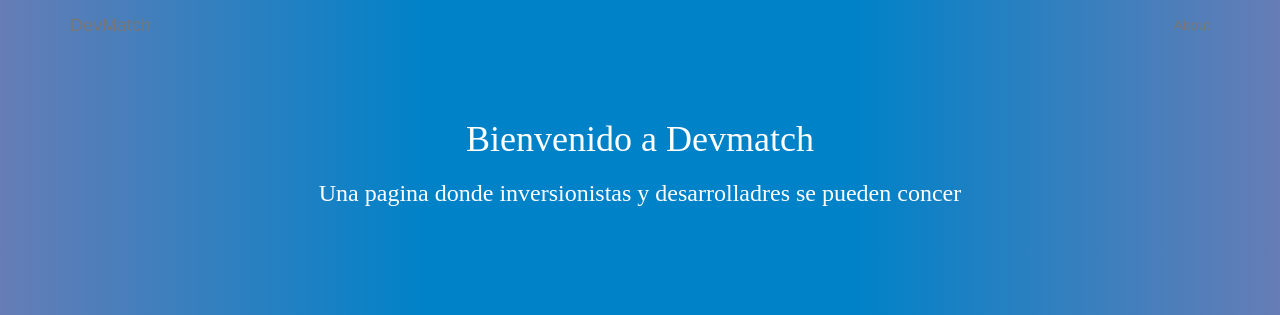
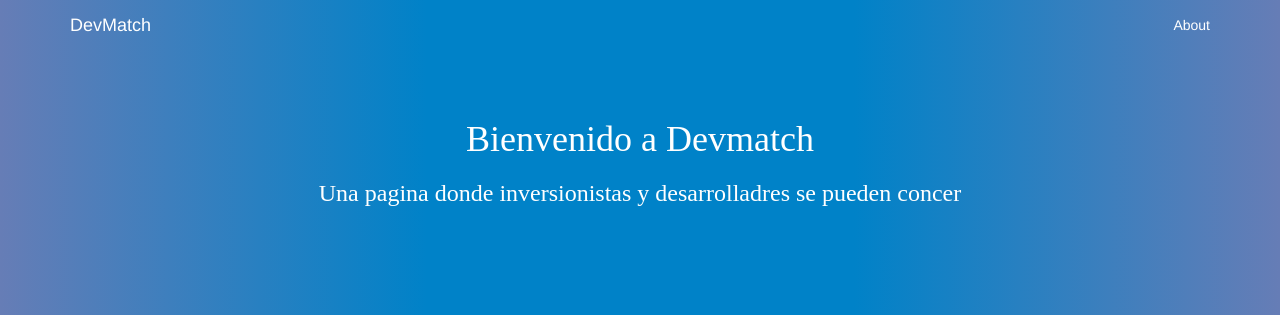
Before and after one commit to AlepsVillarreal/Ruby-on-Rails-test, a Rails app: page / in a window 1280 px wide. Shown: the top 315 px of the page. Run offline with Rails 7, Linux system fonts and the light colour scheme; style sheets or scripts are compiled from the project's sources; some libraries are stand-ins or nearby versions.

Commit message:
Updated navbar styles

```diff
--- a/app/assets/stylesheets/application.css.scss
+++ b/app/assets/stylesheets/application.css.scss
@@ -38,3 +38,16 @@
   padding-top: 50px;
   padding-bottom: 100px;
 }
+
+.navbar-default .navbar-brand {
+  color: white;
+}
+
+.navbar-default .navbar-nav > li > a {
+  color: white;
+}
+
+.navbar-default .navbar-brand:hover {
+  color: white;
+  opacity: 0.75;
+}
```
